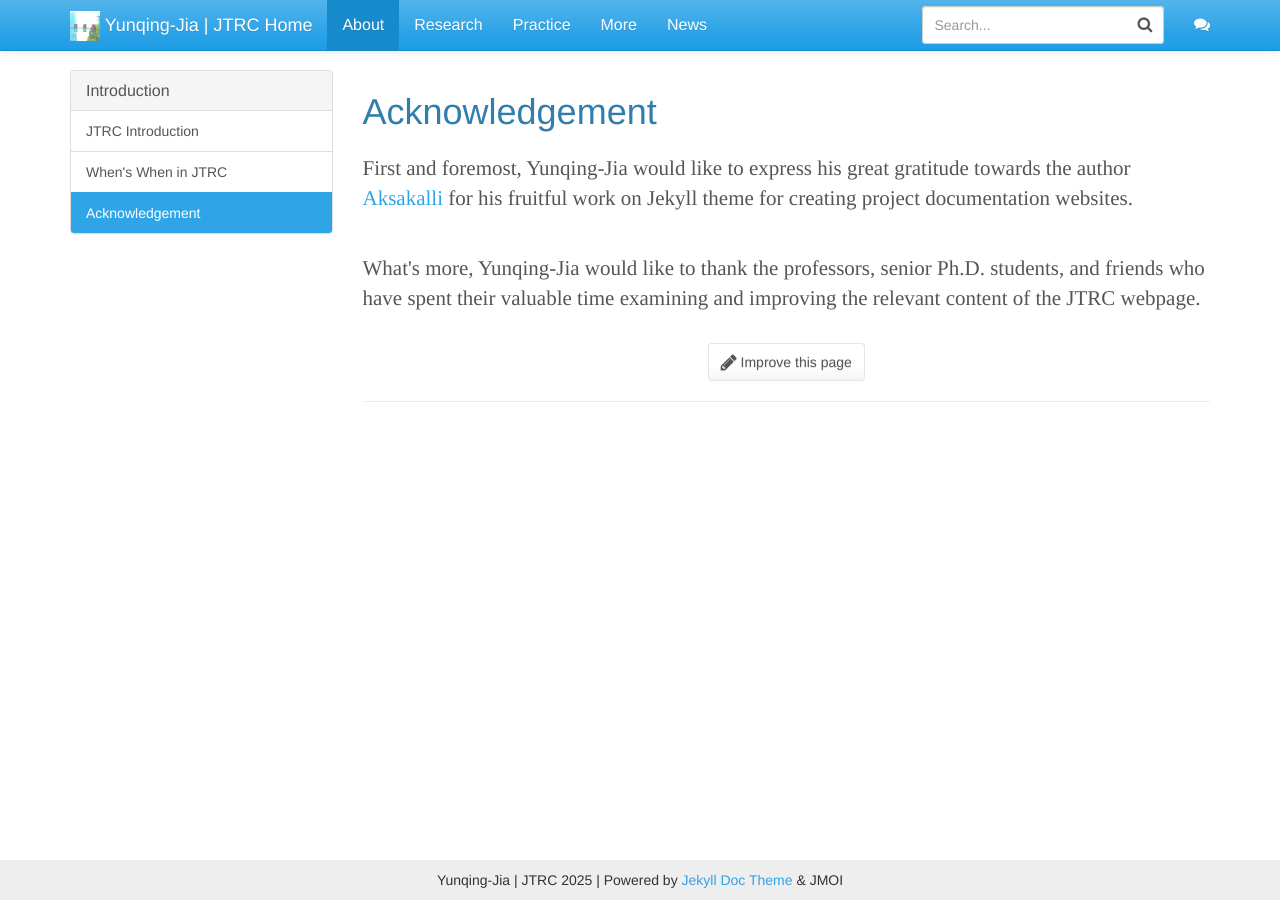
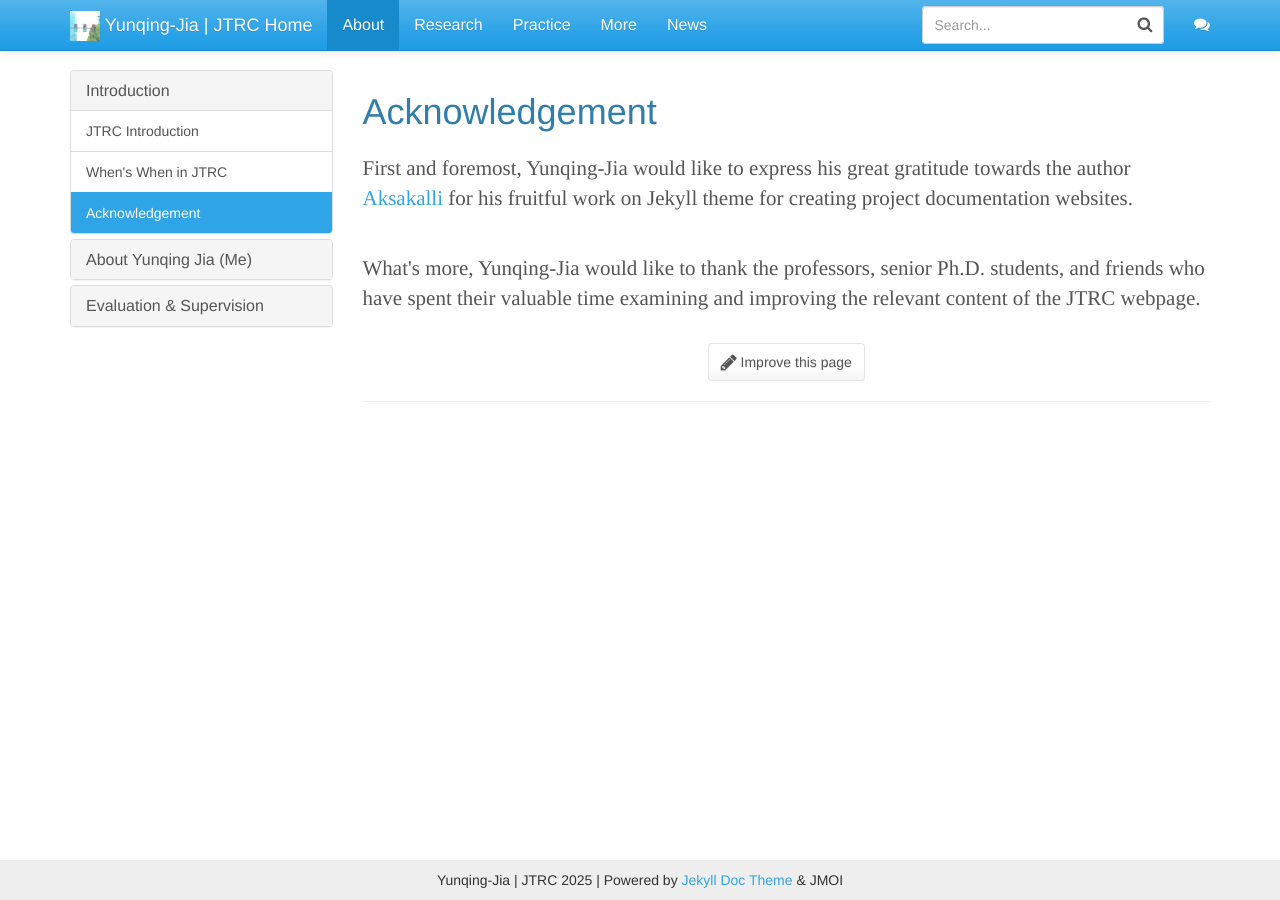
Before and after one commit to Yunqing-Jia/JTRC, a Jekyll site: the page built from _introduction/acknowledgement.md, in a window 1280 px wide. Built offline with Jekyll 4.4.1, drawn with Linux system fonts in a browser that asks for light colours.

Commit message:
Update introduction.yml

```diff
--- a/_data/introduction.yml
+++ b/_data/introduction.yml
@@ -3,3 +3,13 @@
   - index
   - when
   - acknowledgement
+
+- title: About Yunqing Jia (Me)
+  introduction:
+  - cv
+  - interlink
+
+- title: Evaluation & Supervision
+  introduction:
+  - evaluation
+  - supervision
```
